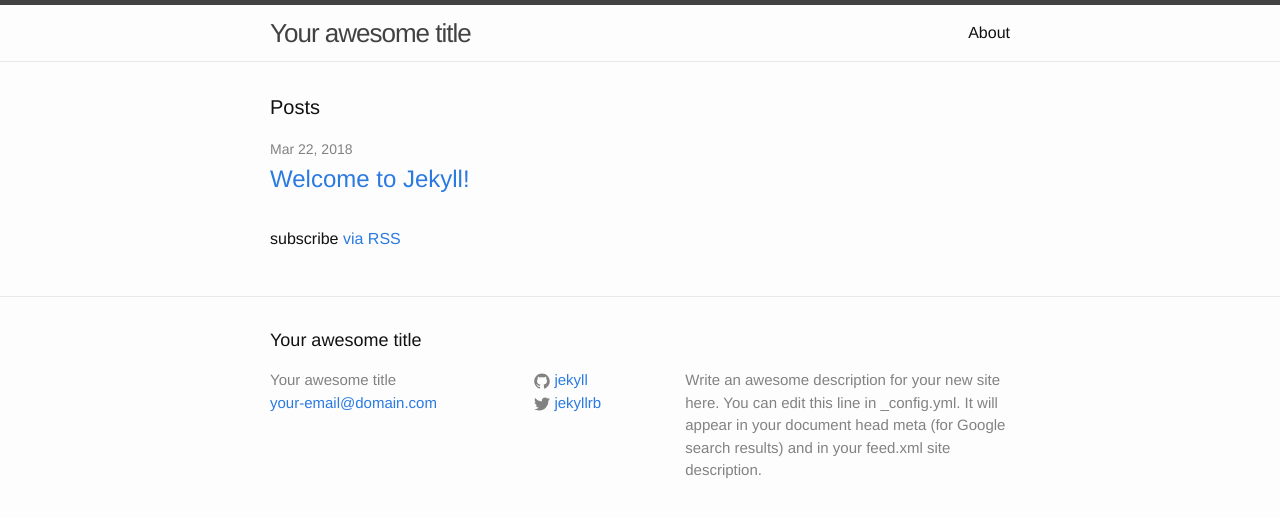
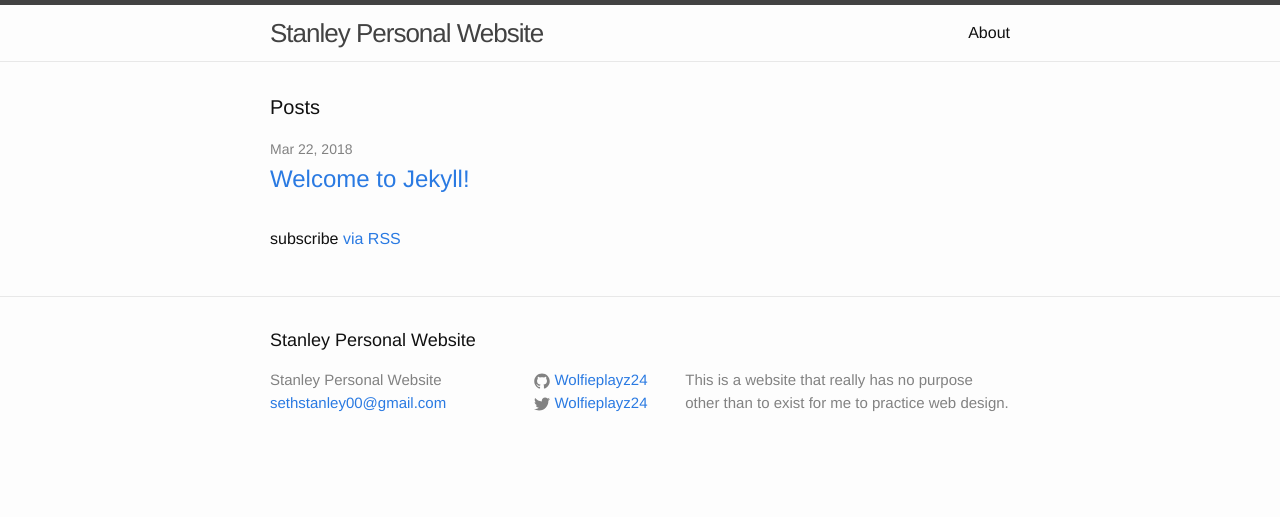
Before and after one commit to WolfiePlayz24/Wolfieplayz24.github.io, a Jekyll site: the page built from index.html, in a window 1280 px wide. Shown: the top 517 px of the page. Built offline with Jekyll 4.4.1, drawn with Linux system fonts in a browser that asks for light colours.

Commit message:
Update _config.yml

```diff
--- a/_config.yml
+++ b/_config.yml
@@ -6,16 +6,15 @@
 # 'jekyll serve'. If you change this file, please restart the server process.
 
 # Site settings
-title: Your awesome title
-email: your-email@domain.com
+title: Stanley Personal Website
+email: sethstanley00@gmail.com
 description: > # this means to ignore newlines until "baseurl:"
-  Write an awesome description for your new site here. You can edit this
-  line in _config.yml. It will appear in your document head meta (for
-  Google search results) and in your feed.xml site description.
+  This is a website that really has no purpose other than to exist for me to
+  practice web design.
 baseurl: "" # the subpath of your site, e.g. /blog
-url: "http://yourdomain.com" # the base hostname & protocol for your site
-twitter_username: jekyllrb
-github_username:  jekyll
+url: "stanley02.ga" # the base hostname & protocol for your site
+twitter_username: Wolfieplayz24
+github_username:  Wolfieplayz24
 
 # Build settings
 markdown: kramdown
```
